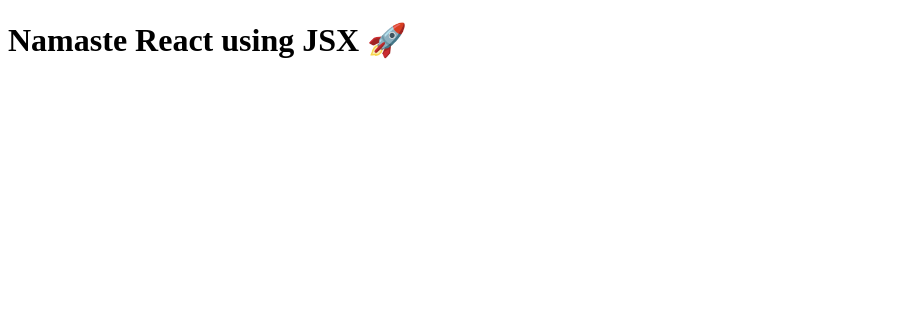
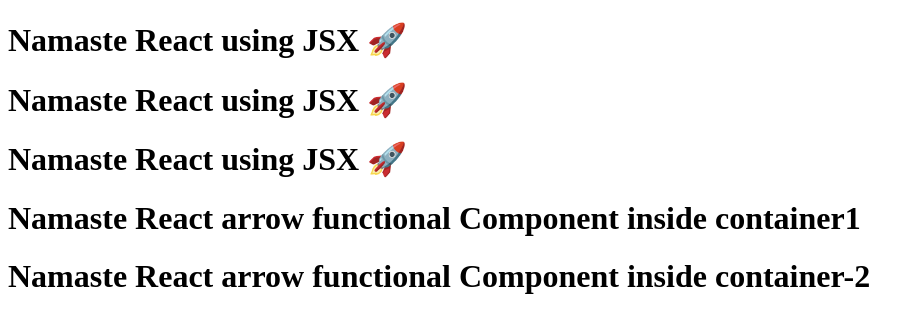
Before and after one commit to THAMITHA/FoodOrderingApp, a React (Vite) app: page / in a window 1280 px wide. Shown: the top 332 px of the page, without its empty margins (0-924 px from the left). Built offline with nearby package versions, Linux system fonts and the light colour scheme.

Commit message:
Episode 3

```diff
--- a/App.js
+++ b/App.js
@@ -1,19 +1,36 @@
 import React from "react";
 import ReactDOM from "react-dom/client";
 
-//React.createElement => ReactElement-JS Object => HTMLElement(render)
 
-const heading = React.createElement("h1", { id: "heading" }, "Namaste React🚀");
+const data=1000;
 
-console.log(heading);
+const Title=()=>(
 
-//JSX(transpiled before it receive the JS) -  PARCEL - Babel
+    <h1 className="head" tabIndex="1">
+Namaste React using JSX 🚀
+</h1>);
 
-//JSX=> Babel transpiles it to React.createElement=>ReactElement-JS Object =>HTMLElement(render)
-const jsxHeading = (<h1 className="head">Namaste React using JSX 🚀</h1>);
+const HeadingComponent=()=>(
+    <>
+    <div id="container">
+        {Title()}
+        <Title/>
+        <Title></Title>
+        <h1 className="heading">Namaste React arrow functional Component inside container1</h1>
+    </div>
+    <div id="container2">
+        <h1 className="heading2">Namaste React arrow functional Component inside container-2</h1>
+    </div>
+    </>
+    );
 
-console.log(jsxHeading);
+
+
+// const number=1000;
+
+
+
 
 const root = ReactDOM.createRoot(document.getElementById("root"));
 
-root.render(jsxHeading);
+root.render(<HeadingComponent/>);
--- a/index.html
+++ b/index.html
@@ -8,7 +8,7 @@
     <link rel="stylesheet" href="index.css" />
   </head>
   <body>
-    <div id="root" class="root">
+    <div id="root" class="root" tabindex="1">
       <h1>Not Rendered!</h1>
     </div>
     <script type="module" src="App.js"></script>
```
